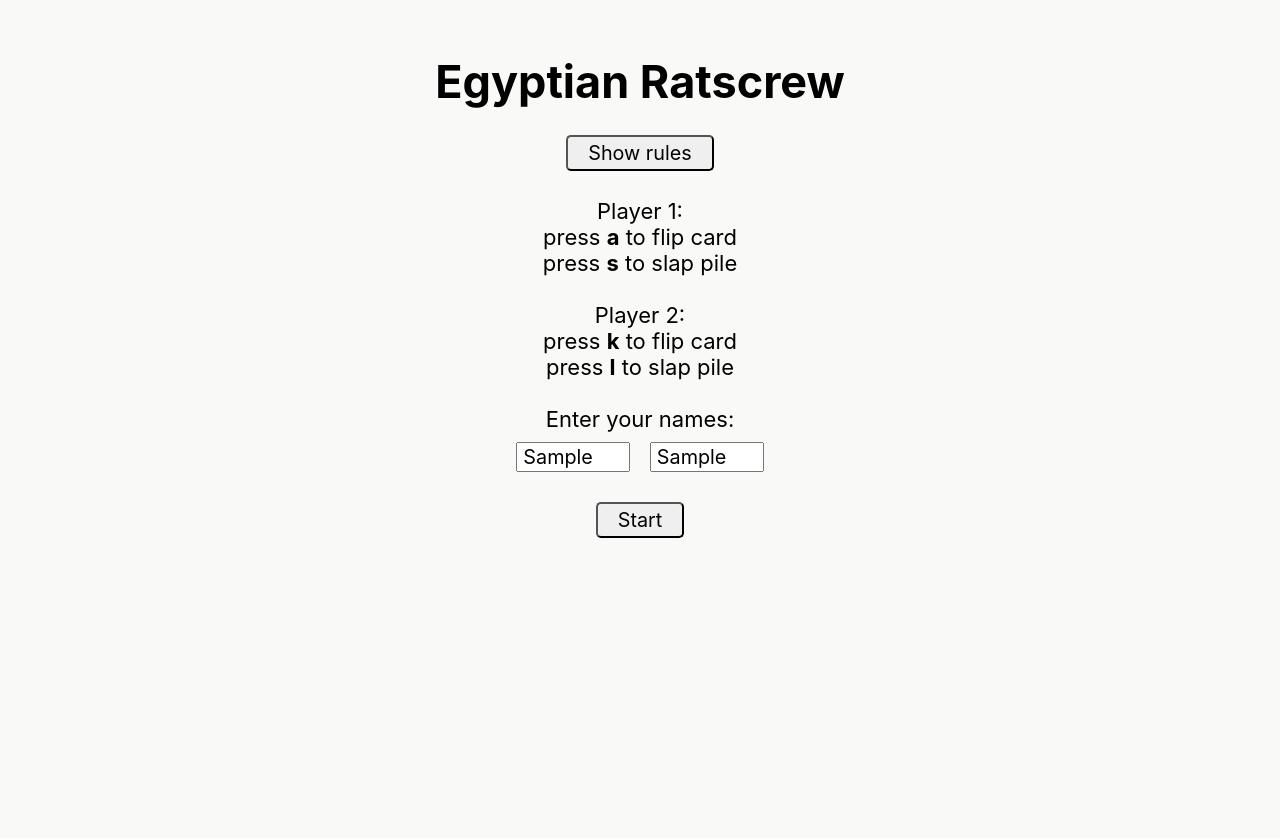
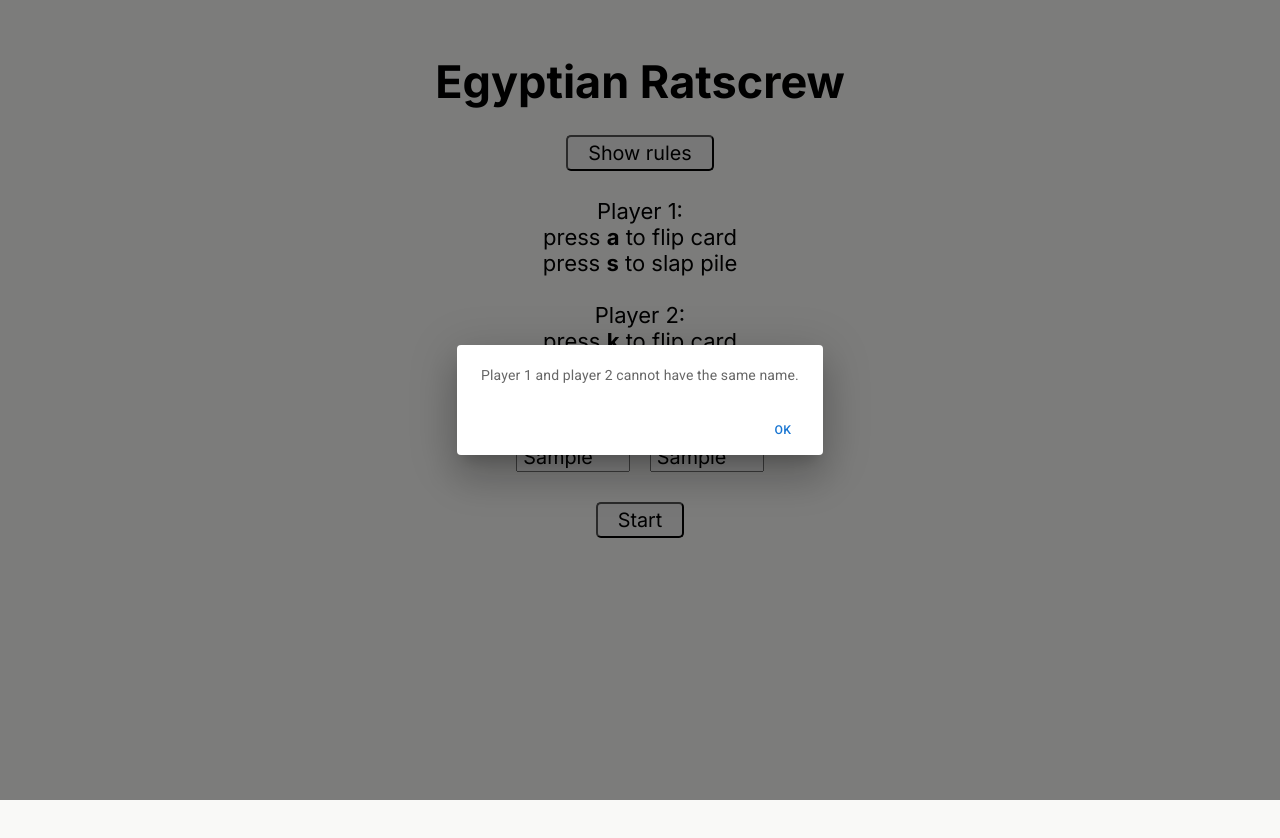
Before and after one commit to TomokoMiyakoshi/egyptian-ratscrew-game, a React (Vite) app: page / in a window 1280 px wide. Both pictures are taken after typing "Sample", "Sample" into the empty fields and a click on the button "Start". Shown: the top 838 px of the page. Built offline with nearby package versions, Linux system fonts and the light colour scheme.

Commit message:
Added material ui dialog to show error if player names are the same

```diff
--- a/index.html
+++ b/index.html
@@ -2,7 +2,10 @@
 <html lang="en">
   <head>
     <meta charset="UTF-8" />
-    <link rel="icon" type="image/svg+xml" href="/vite.svg" />
+    <link rel="preconnect" href="https://fonts.googleapis.com">
+    <link rel="preconnect" href="https://fonts.gstatic.com" crossorigin>
+    <link href="https://fonts.googleapis.com/css2?family=Inter:wght@400;500;600;700&family=Roboto:wght@300;400;500;700&display=swap" rel="stylesheet">
+
     <meta name="viewport" content="width=device-width, initial-scale=1.0" />
     <title>Egyptian Ratscrew Game</title>
   </head>
--- a/package.json
+++ b/package.json
@@ -9,6 +9,9 @@
     "preview": "vite preview"
   },
   "dependencies": {
+    "@emotion/react": "^11.10.4",
+    "@emotion/styled": "^11.10.4",
+    "@mui/material": "^5.10.4",
     "react": "^18.2.0",
     "react-dom": "^18.2.0",
     "rooks": "^6.4.3"
--- a/src/App.css
+++ b/src/App.css
@@ -1,12 +1,11 @@
 * {
     box-sizing: border-box;
     margin: 0;
-    font-family: Inter, Avenir, Helvetica, Arial, sans-serif;
+    font-family: Inter, sans-serif;
     font-size: var(--small-ft);
 }
 
 :root {
-    font-family: Inter, Avenir, Helvetica, Arial, sans-serif;
     --card-ft: 14px;
     --small-ft: 14px;
     --medium-ft: 18px;
--- /dev/null
+++ b/src/components/AlertDialog.jsx
@@ -0,0 +1,33 @@
+import Button from '@mui/material/Button';
+import Dialog from '@mui/material/Dialog';
+import DialogActions from '@mui/material/DialogActions';
+import DialogContent from '@mui/material/DialogContent';
+import DialogContentText from '@mui/material/DialogContentText';
+
+export default function AlertDialog(props) {
+
+  const {setShowDialog, message} = props;
+
+  const handleClose = () => {
+    setShowDialog(false);
+  };
+
+  return (
+    <div>
+      <Dialog
+        open={true}
+        onClose={handleClose}
+        aria-describedby="alert-dialog-description"
+      >
+        <DialogContent>
+          <DialogContentText id="alert-dialog-description">
+            {message}
+          </DialogContentText>
+        </DialogContent>
+        <DialogActions>
+          <Button autoFocus onClick={handleClose}>Ok</Button>
+        </DialogActions>
+      </Dialog>
+    </div>
+  );
+}
--- a/src/components/IntroContainer.jsx
+++ b/src/components/IntroContainer.jsx
@@ -1,8 +1,12 @@
 import {useState, useRef} from "react"
-
+import { useRenderCount } from "rooks"
+import AlertDialog from "./AlertDialog"
 export default (props) => {
 
   const [showRules, setShowRules] = useState(false)
+  const [showError, setShowError] = useState(false)
+  const [errorMessage, setErrorMessage] = useState("")
+  const nameInput1 = useRef("")
 
   const rules = useRef("Players take turns flipping the top card from their deck and placing it facing up on the center pile. When one of the following situations arise,  the first player to slap the pile wins the round, and they begin the next round.\n\n1. the bottom and top card has the same value\n2. two cards of the same value are placed consecutively\n3. two cards of the same value are placed with a single card of different value between the two cards\n4. when two consecutive cards add up to 10 (A has a value of 1)\n5. when a King and Queen is placed consecutively, in either order\n\nIf a player slaps the pile and none of the above criteria are met, their top card is sent to the mistake pile in the center and the round continues. The cards in the mistake pile will be collected by the current round’s winner. The game is over when one of the players runs out of cards in their deck.")
   // const rulesElements = rules.split("\n").map(line => <p>{line}</p>)
@@ -24,8 +28,12 @@ export default (props) => {
     e.preventDefault()
 
     // check that the two names are unique
-    if (namesFormData.player1.toLowerCase() === namesFormData.player2.toLowerCase()) return
-
+    if (namesFormData.player1 &&
+      namesFormData.player1.toLowerCase() === namesFormData.player2.toLowerCase()) {
+        setShowError(true)
+        setErrorMessage("Player 1 and player 2 cannot have the same name.")
+        nameInput1.current.focus()
+    } else {
       // store names in state, or default if form left unfilled
       props.setplayerNames({
         player1: namesFormData.player1 || "Player 1",
@@ -41,6 +49,8 @@ export default (props) => {
       props.setPlaying(true)
     }
 
+  }
+
 
     return (
         <div className="intro-container">
@@ -52,11 +62,13 @@ export default (props) => {
             <form>
             <p>Enter your names:</p>
             <div>
-              <input type="text" name="player1" placeholder="player 1" value={namesFormData.player1} onChange={handleFormChange} maxLength="8"/>
+              <input ref={nameInput1} autoFocus type="text" name="player1" placeholder="player 1" value={namesFormData.player1} onChange={handleFormChange} maxLength="8"/>
               <input type="text" name="player2" placeholder="player 2" value={namesFormData.player2} onChange={handleFormChange} maxLength="8"/>
             </div>
 
             <button onClick={handleFormSubmit}>Start</button>
+
+           {showError &&  <AlertDialog setShowDialog={setShowError} message={errorMessage}/>}
             </form>
         </div>
     )
```
Also changed, not shown: 1 other file (tests, documents, lock files or other folders). Lines whose indentation alone changed are shown as unchanged.
